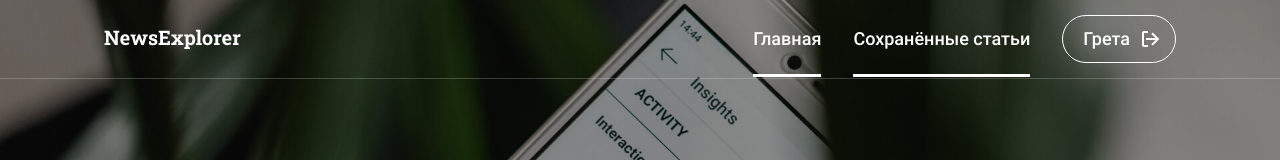
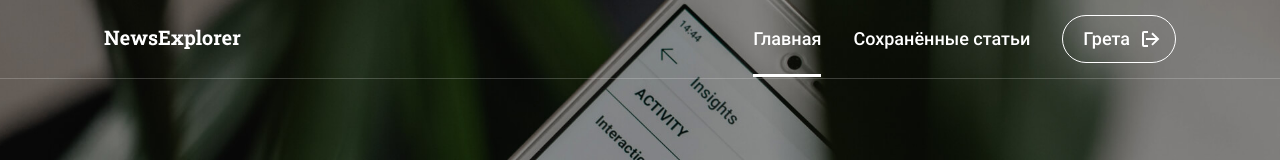
Before and after one commit to Vooooodoo/news-explorer-frontend, a React (Create React App) app: page / in a window 1280 px wide. Shown: the top 160 px of the page. Built offline with nearby package versions, Linux system fonts and the light colour scheme.

Commit message:
feat: реализовать секцию SavedNewsHeader

```diff
--- a/src/components/Navigation/Navigation.css
+++ b/src/components/Navigation/Navigation.css
@@ -47,12 +47,20 @@
   padding-bottom: 25px;
 }
 
-.navigation__link_color_white {
+.navigation__link_state_active-white {
   border-bottom: 3px solid white;
 }
 
-.navigation__link_color_black {
+.navigation__link_state_inactive-white {
+  border-bottom: none;
+}
+
+.navigation__link_state_ative-black {
   border-bottom: 3px solid #1A1B22;
+}
+
+.navigation__link_state_inactive-black {
+  border-bottom: none;
 }
 
 .navigation__desktop-button {
--- a/src/components/Navigation/Navigation.js
+++ b/src/components/Navigation/Navigation.js
@@ -21,8 +21,20 @@ function Navigation(props) {
 
   const linkClass = `${
     pathname === '/saved-news'
-      ? 'navigation__link_color_black navigation__text_color_black'
-      : 'navigation__link_color_white navigation__text_color_white'
+      ? 'navigation__text_color_black'
+      : 'navigation__text_color_white'
+  }`;
+
+  const activeWhiteLinkClass = `${
+    pathname === '/saved-news'
+      ? 'navigation__link_state_inactive-white'
+      : 'navigation__link_state_active-white'
+  }`;
+
+  const activeBlackLinkClass = `${
+    pathname === '/saved-news'
+      ? 'navigation__link_state_ative-black'
+      : 'navigation__link_state_inactive-black'
   }`;
 
   const desktopBtnClass = `${
@@ -44,10 +56,10 @@ function Navigation(props) {
       </Link>
 
       <nav className="navigation__menu">
-        <Link to="/" className={`navigation__link navigation__text opacity tap-highlight ${linkClass}`}>Главная</Link>
+        <Link to="/" className={`navigation__link navigation__text opacity tap-highlight ${linkClass} ${activeWhiteLinkClass}`}>Главная</Link>
         {props.loggedIn
           ? (<>
-              <Link to="/saved-news" className={`navigation__link navigation__text opacity tap-highlight ${linkClass}`}>Сохранённые статьи</Link>
+              <Link to="/saved-news" className={`navigation__link navigation__text opacity tap-highlight ${linkClass} ${activeBlackLinkClass}`}>Сохранённые статьи</Link>
               <button className={`navigation__desktop-button navigation__desktop-button_signout navigation__text opacity tab tap-highlight ${desktopBtnClass}`} type="button" onClick={props.onSignOut}>Грета</button>
             </>)
 
```
